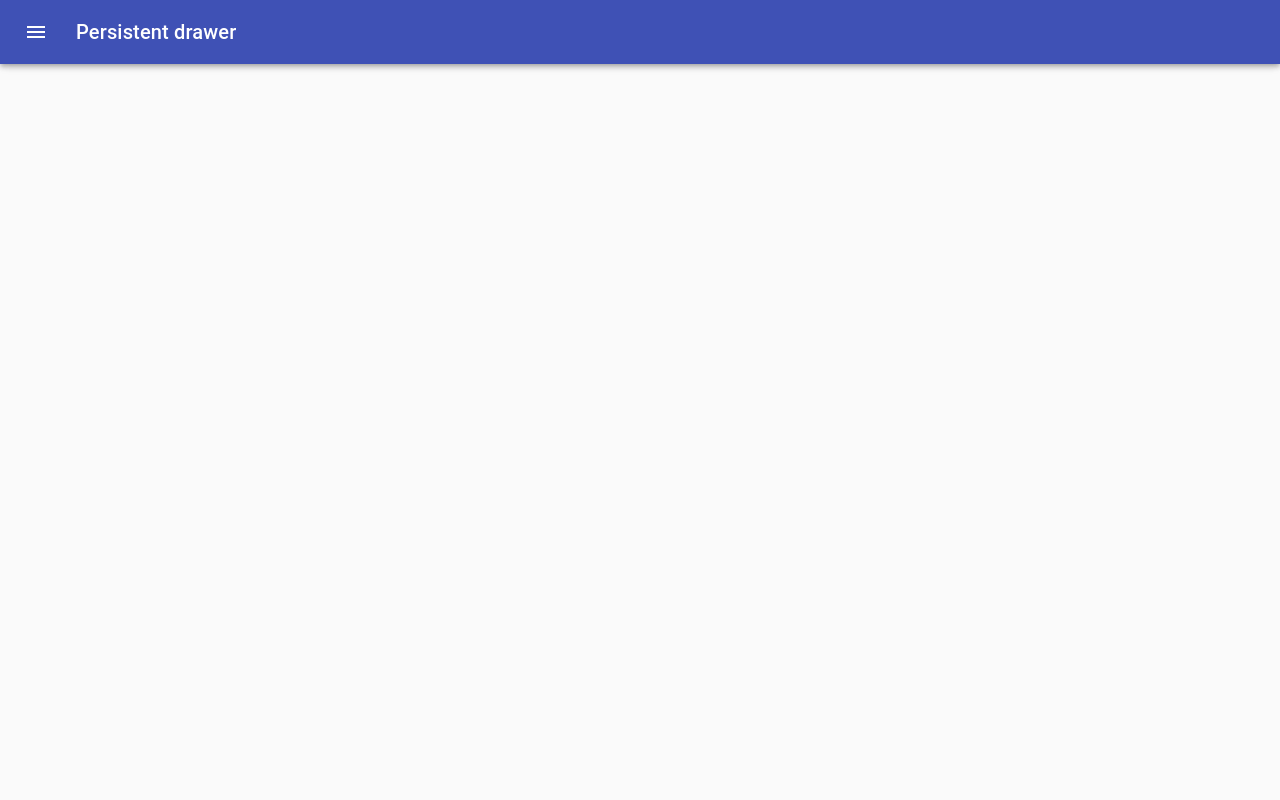
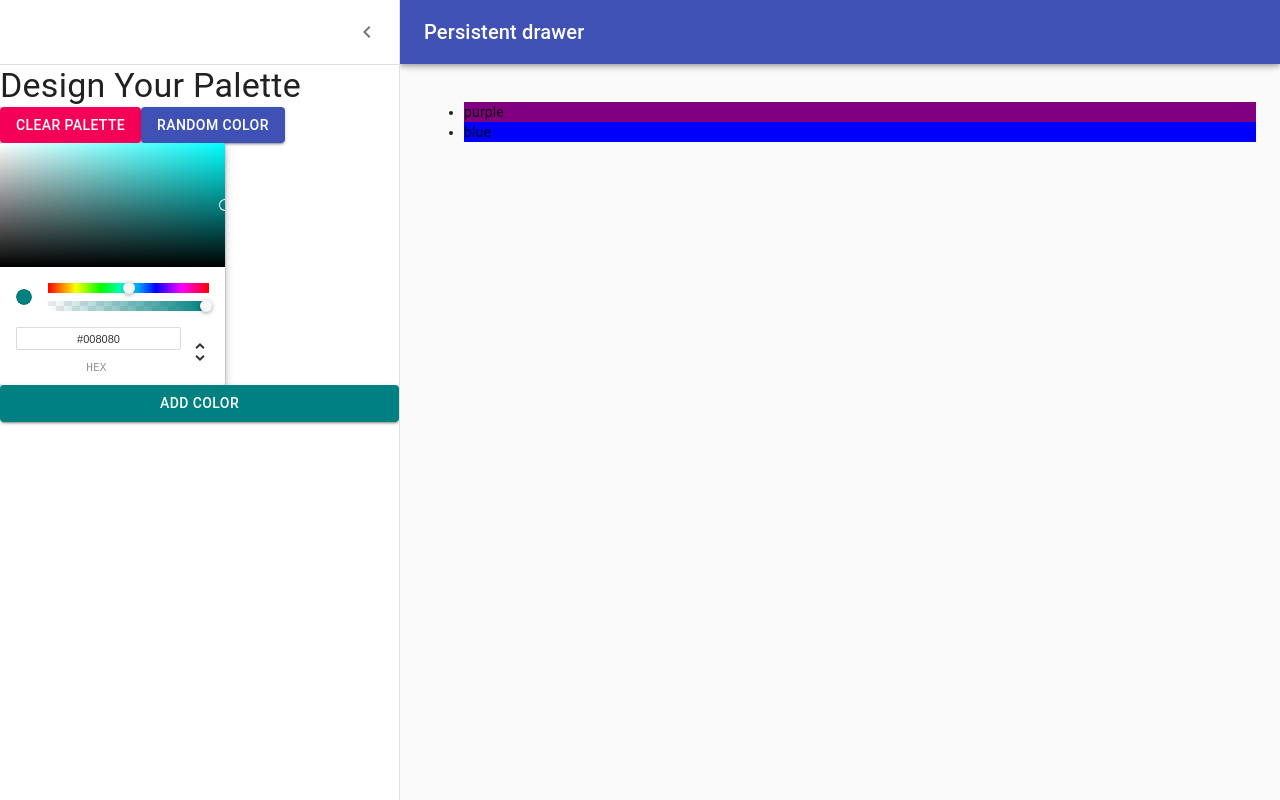
Before and after one commit to tanaya123-comp/Color-Project, a React (Create React App) app: page /palette/new in a window 1280 px wide. Built offline with nearby package versions, Linux system fonts and the light colour scheme.

Commit message:
connect color picker to add button

```diff
--- a/src/NewPaletteForm.js
+++ b/src/NewPaletteForm.js
@@ -1,168 +1,186 @@
-import React from 'react';
-import clsx from 'clsx';
-import { makeStyles, useTheme } from '@material-ui/core/styles';
-import Drawer from '@material-ui/core/Drawer';
-import CssBaseline from '@material-ui/core/CssBaseline';
-import AppBar from '@material-ui/core/AppBar';
-import Toolbar from '@material-ui/core/Toolbar';
-import List from '@material-ui/core/List';
-import Typography from '@material-ui/core/Typography';
-import Divider from '@material-ui/core/Divider';
-import IconButton from '@material-ui/core/IconButton';
-import MenuIcon from '@material-ui/icons/Menu';
-import ChevronLeftIcon from '@material-ui/icons/ChevronLeft';
-import ChevronRightIcon from '@material-ui/icons/ChevronRight';
+import React, { Component } from "react";
+import classNames from "classnames";
+import { withStyles } from "@material-ui/core/styles";
+import Drawer from "@material-ui/core/Drawer";
+import CssBaseline from "@material-ui/core/CssBaseline";
+import AppBar from "@material-ui/core/AppBar";
+import Toolbar from "@material-ui/core/Toolbar";
+import Typography from "@material-ui/core/Typography";
+import Divider from "@material-ui/core/Divider";
+import IconButton from "@material-ui/core/IconButton";
+import MenuIcon from "@material-ui/icons/Menu";
+import ChevronLeftIcon from "@material-ui/icons/ChevronLeft";
+import Button from "@material-ui/core/Button";
+import { ChromePicker } from 'react-color';
+import { colors } from "@material-ui/core";
 
-import {ChromePicker} from 'react-color';
-import Button from "@material-ui/core/Button";
+
+//import DraggableColorBox from './DraggableColorBox';
 
 const drawerWidth = 400;
 
-const useStyles = makeStyles((theme) => ({
+const styles = theme => ({
   root: {
-    display: 'flex',
+    display: "flex"
   },
   appBar: {
-    transition: theme.transitions.create(['margin', 'width'], {
+    transition: theme.transitions.create(["margin", "width"], {
       easing: theme.transitions.easing.sharp,
-      duration: theme.transitions.duration.leavingScreen,
-    }),
+      duration: theme.transitions.duration.leavingScreen
+    })
   },
   appBarShift: {
     width: `calc(100% - ${drawerWidth}px)`,
     marginLeft: drawerWidth,
-    transition: theme.transitions.create(['margin', 'width'], {
+    transition: theme.transitions.create(["margin", "width"], {
       easing: theme.transitions.easing.easeOut,
-      duration: theme.transitions.duration.enteringScreen,
-    }),
+      duration: theme.transitions.duration.enteringScreen
+    })
   },
   menuButton: {
-    marginRight: theme.spacing(2),
+    marginLeft: 12,
+    marginRight: 20
   },
   hide: {
-    display: 'none',
+    display: "none"
   },
   drawer: {
     width: drawerWidth,
-    flexShrink: 0,
+    flexShrink: 0
   },
   drawerPaper: {
-    width: drawerWidth,
+    width: drawerWidth
   },
   drawerHeader: {
-    display: 'flex',
-    alignItems: 'center',
-    padding: theme.spacing(0, 1),
-    // necessary for content to be below app bar
+    display: "flex",
+    alignItems: "center",
+    padding: "0 8px",
     ...theme.mixins.toolbar,
-    justifyContent: 'flex-end',
+    justifyContent: "flex-end"
   },
   content: {
     flexGrow: 1,
-    padding: theme.spacing(3),
-    transition: theme.transitions.create('margin', {
+    height: 'calc(100vh - 64px)',
+    padding: theme.spacing.unit * 3,
+    transition: theme.transitions.create("margin", {
       easing: theme.transitions.easing.sharp,
-      duration: theme.transitions.duration.leavingScreen,
+      duration: theme.transitions.duration.leavingScreen
     }),
-    marginLeft: -drawerWidth,
+    marginLeft: -drawerWidth
   },
   contentShift: {
-    transition: theme.transitions.create('margin', {
+    transition: theme.transitions.create("margin", {
       easing: theme.transitions.easing.easeOut,
-      duration: theme.transitions.duration.enteringScreen,
+      duration: theme.transitions.duration.enteringScreen
     }),
-    marginLeft: 0,
-  },
-}));
+    marginLeft: 0
+  }
+});
 
-export default function PersistentDrawerLeft() {
-  const classes = useStyles();
-  const theme = useTheme();
-  const [open, setOpen] = React.useState(false);
-
-  const handleDrawerOpen = () => {
-    setOpen(true);
+class NewPaletteForm extends Component {
+ constructor(props){
+   super(props);
+   this.state={
+     open:true,
+     currentColor:"teal",
+     colors:['purple','blue'],
    };
 
-  const handleDrawerClose = () => {
-    setOpen(false);
+   this.updateCurrentColor=this.updateCurrentColor.bind(this);
+
+   this.addNewColor=this.addNewColor.bind(this);
+ }
+
+
+
+  handleDrawerOpen = () => {
+    this.setState({ open: true });
   };
+
+  handleDrawerClose = () => {
+    this.setState({ open: false });
+  };
+
+  updateCurrentColor(newColor){
+
+    this.setState({currentColor:newColor.hex});
+
+  }
+
+  addNewColor(){
+    this.setState({colors:[...this.state.colors,this.state.currentColor]});
+  }
+
+
+
+  render() {
+    const { classes } = this.props;
+    const { open } = this.state;
 
     return (
       <div className={classes.root}>
         <CssBaseline />
         <AppBar
-        position="fixed"
-        className={clsx(classes.appBar, {
-          [classes.appBarShift]: open,
+          position='fixed'
+          className={classNames(classes.appBar, {
+            [classes.appBarShift]: open
           })}
         >
-        <Toolbar>
+          <Toolbar disableGutters={!open}>
             <IconButton
-            color="inherit"
-            aria-label="open drawer"
-            onClick={handleDrawerOpen}
-            edge="start"
-            className={clsx(classes.menuButton, open && classes.hide)}
+              color='inherit'
+              aria-label='Open drawer'
+              onClick={this.handleDrawerOpen}
+              className={classNames(classes.menuButton, open && classes.hide)}
             >
               <MenuIcon />
             </IconButton>
-          <Typography variant="h6" noWrap>
+            <Typography variant='h6' color='inherit' noWrap>
               Persistent drawer
             </Typography>
           </Toolbar>
         </AppBar>
         <Drawer
           className={classes.drawer}
-        variant="persistent"
-        anchor="left"
+          variant='persistent'
+          anchor='left'
           open={open}
           classes={{
-          paper: classes.drawerPaper,
+            paper: classes.drawerPaper
           }}
         >
           <div className={classes.drawerHeader}>
-
-          <IconButton onClick={handleDrawerClose}>
-            {theme.direction === 'ltr' ? <ChevronLeftIcon /> : <ChevronRightIcon />}
+            <IconButton onClick={this.handleDrawerClose}>
+              <ChevronLeftIcon />
             </IconButton>
-
           </div>
           <Divider />
-        <Typography variant="h4">Design Your Palette</Typography>
+
+          <Typography variant='h4'>Design Your Palette</Typography>
           <div>
-          <Button variant="contained" color="secondary">Clear Palette</Button>
-          <Button variant="contained" color="primary">Random Color</Button>
+            <Button variant='contained' color='secondary'>CLEAR PALETTE</Button>
+            <Button variant='contained' color='primary'>RANDOM COLOR</Button>
           </div>
-        <ChromePicker color="purple" onChangeComplete={newColor=>console.log(newColor)}/>
-        <Button variant="contained" color="primary">Add Color</Button>
-        {/* <Divider />
-        <List>
-          {['Inbox', 'Starred', 'Send email', 'Drafts'].map((text, index) => (
-            <ListItem button key={text}>
-              <ListItemIcon>{index % 2 === 0 ? <InboxIcon /> : <MailIcon />}</ListItemIcon>
-              <ListItemText primary={text} />
-            </ListItem>
-          ))}
-        </List>
-        <Divider />
-         <List>
-          {['All mail', 'Trash', 'Spam'].map((text, index) => (
-            <ListItem button key={text}>
-              <ListItemIcon>{index % 2 === 0 ? <InboxIcon /> : <MailIcon />}</ListItemIcon>
-              <ListItemText primary={text} />
-            </ListItem>
-          ))}
-        </List>  */}
+          <ChromePicker color={this.state.currentColor} onChangeComplete={this.updateCurrentColor}/>
+          <Button variant="contained" onClick={this.addNewColor} style={{background:this.state.currentColor}} color="primary">Add Color</Button>
+
+
+
         </Drawer>
         <main
-        className={clsx(classes.content, {
-          [classes.contentShift]: open,
+          className={classNames(classes.content, {
+            [classes.contentShift]: open
           })}
         >
           <div className={classes.drawerHeader} />
-
+            <ul>
+              {this.state.colors.map(color=>(
+                  <li style={{background:color}}>{color}</li>
+              ))}
+            </ul>
         </main>
       </div>
     );
   }
+}
+export default withStyles(styles, { withTheme: true })(NewPaletteForm);
```
Also changed, not shown: 1 other file (tests, documents, lock files or other folders). Lines whose indentation alone changed are shown as unchanged.
